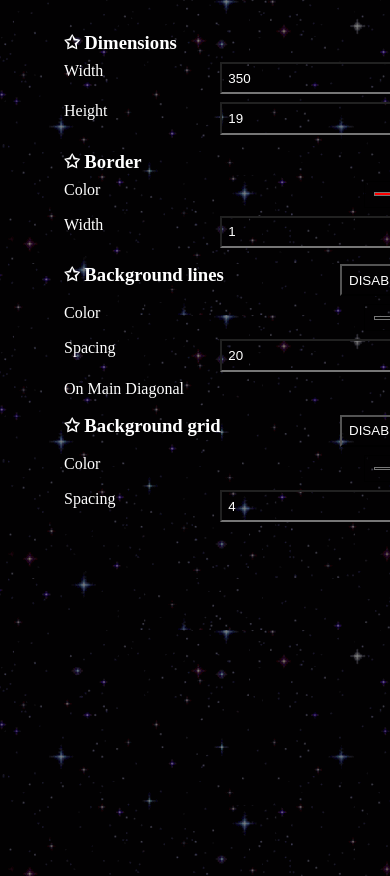
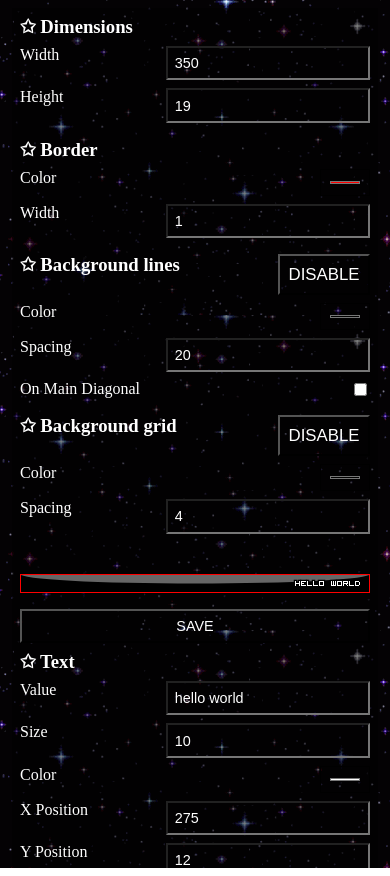
Before and after one commit to tyemilen/userbar-gen, a plain HTML site: page index.html in a window 390 px wide. Drawn offline with Linux system fonts and the light colour scheme.

Commit message:
mobile support

```diff
--- a/css/style.css
+++ b/css/style.css
@@ -2,11 +2,13 @@
 	font-family: 'Visitor';
 }
 
-body, html {
+body,
+html {
 	width: 100vw;
 	height: 100vh;
 	cursor: url('https://cur.cursors-4u.net/cursors/cur-4/cur330.cur'), auto;
 }
+
 body {
 	font-family: "MS UI Gothic";
 	margin: 0;
@@ -42,7 +44,9 @@ input {
 	padding: .5em;
 }
 
-h1, h2, h3 {
+h1,
+h2,
+h3 {
 	margin: 0;
 	padding: 0;
 }
@@ -56,6 +60,7 @@ div#main {
 	align-items: start;
 	gap: 2em;
 }
+
 div#userbar-container {
 	display: flex;
 	flex-direction: column;
@@ -66,3 +71,54 @@ input {
 	background: none;
 	color: white;
 }
+
+@media (max-width: 768px) {
+	body {
+		gap: 2em;
+		flex-direction: column;
+		align-items: center;
+		overflow-y: auto;
+		padding-top: 1em;
+	}
+
+	main {
+		flex-direction: column;
+		padding: 0em;
+		gap: 1em;
+		height: auto;
+		min-height: 100vh;
+	}
+
+	div#editor-container-left,
+	div#editor-container-right {
+		width: 100%;
+		margin-bottom: 1em;
+	}
+
+	div#userbar-container {
+		width: 100%;
+		margin-top: 1em;
+	}
+
+	canvas#userbar {
+		width: 100%;
+	}
+
+	body,
+	html {
+		cursor: auto;
+	}
+}
+
+@media (max-width: 480px) {
+
+	main {
+		padding: 0.5em;
+		gap: 0.5em;
+	}
+
+	button,
+	input {
+		font-size: 0.9em;
+	}
+}
--- a/index.html
+++ b/index.html
@@ -2,6 +2,8 @@
 <html>
 
 <head>
+	<meta name="viewport" content="width=device-width, initial-scale=1.0">
+
 	<title>userbar generator</title>
 	<link rel="stylesheet" href="css/style.css">
 	<link rel="stylesheet" href="css/editor.css">
```
